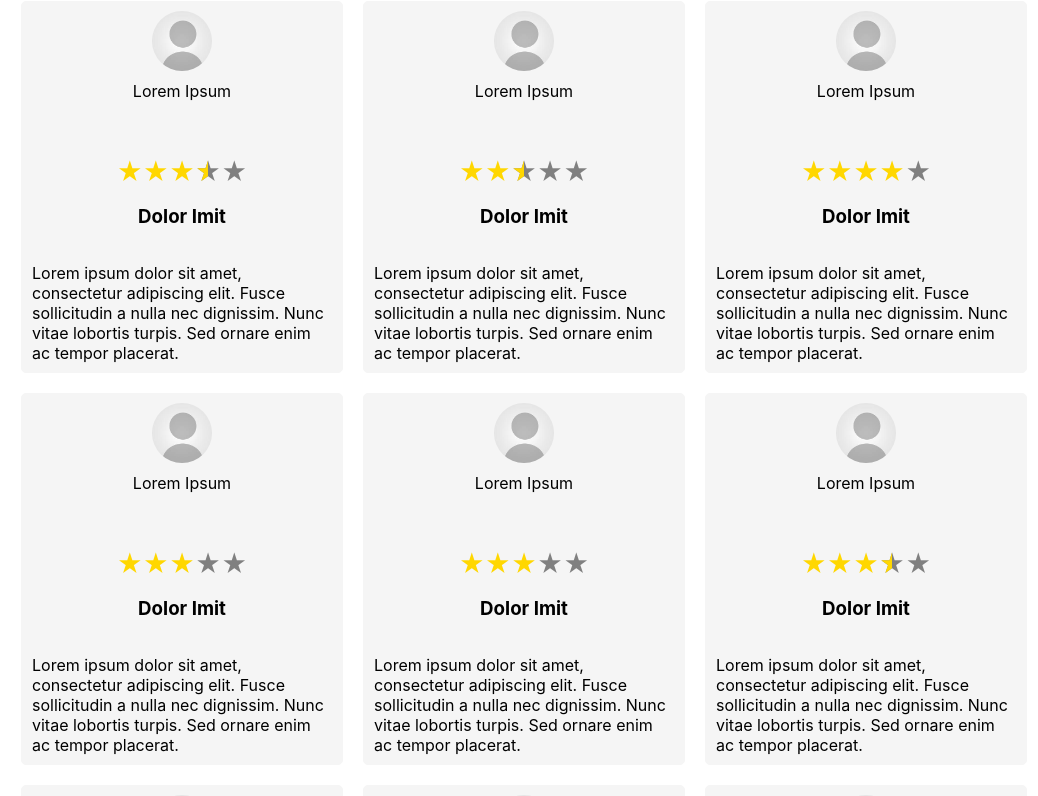
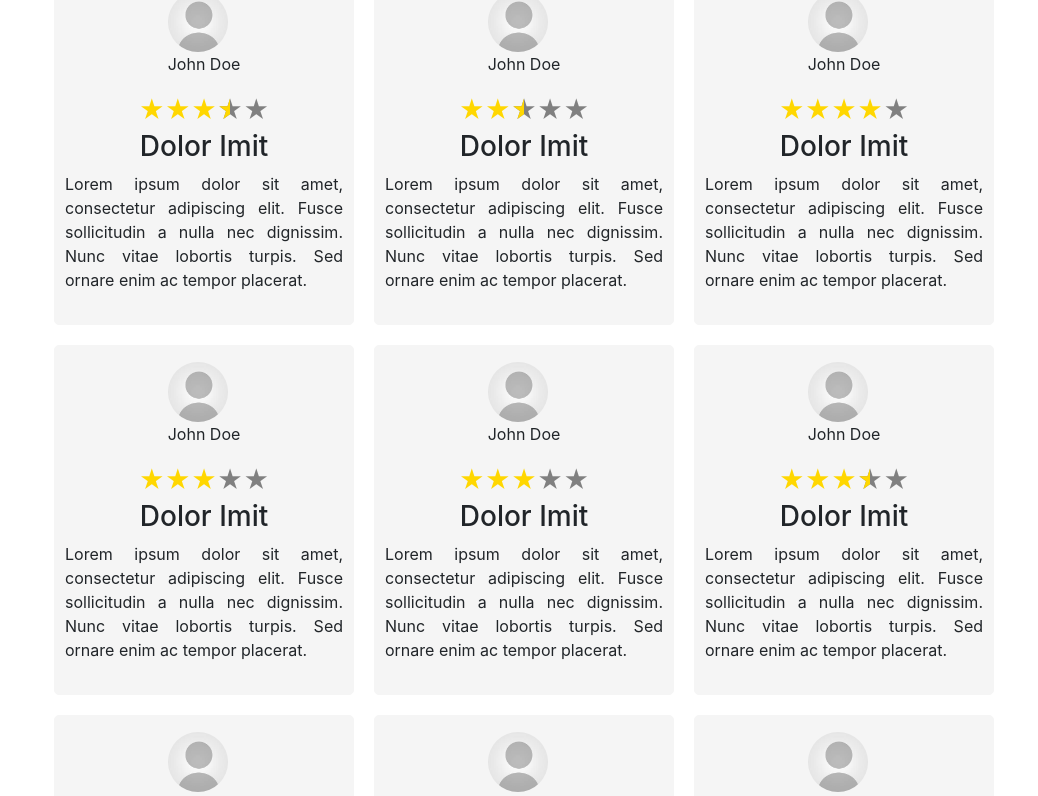
Before and after one commit to NikhilKr872/ecommerce-react, a React (Create React App) app: page /review in a window 1280 px wide. Shown: the part 213-1009 px from the top of the page, without its empty margins (116-1154 px from the left). Built offline with nearby package versions, Linux system fonts and the light colour scheme.

Commit message:
now uses bootstrap

```diff
--- a/public/index.html
+++ b/public/index.html
@@ -25,6 +25,7 @@
       Learn how to configure a non-root public URL by running `npm run build`.
     -->
     <title>Ecommerce Site</title>
+    <link href="https://cdn.jsdelivr.net/npm/bootstrap@5.1.3/dist/css/bootstrap.min.css" rel="stylesheet" integrity="sha384-1BmE4kWBq78iYhFldvKuhfTAU6auU8tT94WrHftjDbrCEXSU1oBoqyl2QvZ6jIW3" crossorigin="anonymous">
   </head>
   <body>
     <noscript>You need to enable JavaScript to run this app.</noscript>
--- a/src/App.css
+++ b/src/App.css
@@ -2,9 +2,21 @@
   text-align: center;
 }
 
+.products{
+  gap:10px
+}
+
+.singlep{
+  width: 300px;
+
+  max-height: fit-content;
+  gap:10px;
+
+}
+
 /* Products */
 
-.products{
+/* .products{
 
   display: flex;
   align-items: center;
@@ -15,17 +27,17 @@
   padding: 20px;
   height: fit-content;
   background-color: white;
-}
+} */
 
 /* product image */
 
-img{
+/* img{
   height: 150px;
   width: 150px;
-}
+} */
 
 /* Single product */
-
+/*
 .singleproduct{
   border: 1px solid whitesmoke;
   display: flex;
@@ -41,16 +53,16 @@ img{
 
 .singleproduct:hover{
   box-shadow: 1px 0px 25px lightgrey;
-}
+} */
 
 /* product Description */
 
-.description{
+/* .description{
   text-align: center;
-}
+} */
 
 /* figure */
-figure{
+/* figure{
   display: flex;
   flex-direction: column;
   justify-content: center;
@@ -62,11 +74,11 @@ figcaption{
   width: 100%;
   height: 50px;
   margin-bottom: 10px;
-}
+} */
 
 /* Description Button */
 
-.descriptionbtn{
+/* .descriptionbtn{
   height: 30px;
   width: fit-content;
   padding: 5px;
@@ -74,16 +86,16 @@ figcaption{
   background-color: white;
   border-radius: 5px;
   margin-top: 10px;
-}
+} */
 
-.descriptionbtn:hover{
+/* .descriptionbtn:hover{
   box-shadow: 1px 0px 10px lightgrey;
-}
+} */
 
 
 /* dropdown */
 
-.dropdown{
+/* .dropdown{
 
   text-align: right;
   width: 100%;
@@ -91,15 +103,15 @@ figcaption{
   margin-right: auto;
 
 
-}
+} */
 
-select{
+/* select{
   height: 40px;
 }
 
 .dropdown select{
   margin-left: 10px;
-}
+} */
 
 /* loader */
 
@@ -135,8 +147,9 @@ select{
 }
 
 
+
 /* Stock */
-.stock{
+/* .stock{
   display: flex;
   flex-direction: column;
   justify-content: center;
@@ -149,12 +162,12 @@ select{
   flex-direction: row;
   gap:5px;
   align-items: center;
-}
+} */
 
-@media screen and (max-width:570px) {
+/* @media screen and (max-width:570px) {
 
   figcaption{
     margin-bottom: 25px;
 
   }
-}
+} */
--- a/src/App.js
+++ b/src/App.js
@@ -25,7 +25,7 @@ export default class App extends Component {
 
   componentDidMount = () => {
     this.getData()
-    document.title="Ecommerce Site"
+
   }
 
   set = (pData) => {
@@ -115,26 +115,26 @@ export default class App extends Component {
             </select>
           </label>
         </div>
-        {this.state.error ? <Error /> : !this.state.recieved ? <Loader /> : (<div className='products' id="shop">
+        {this.state.error ? <Error /> : !this.state.recieved ? <Loader /> : (<div className='d-flex flex-row flex-wrap justify-content-between align-items-center products' id="shop">
 
           {
             this.state.products.map((prod) => {
-              return (<div key={prod.id} className="singleproduct">
-                <figure>
-                  <img src={prod.image} alt={prod.title} title={prod.title} />
-                  <figcaption style={{fontWeight:"500"}}>{prod.title}</figcaption>
+              return (<div key={prod.id} className="singlep d-flex flex-column align-items-center justify-content-center text-center bg-light p-3 m-2 shadow bg-white rounded">
+                <figure className='m-0'>
+                  <img src={prod.image} alt={prod.title} title={prod.title} style={{width:"150px",height:"150px"}}/>
+                  <figcaption className='font-weight-bold h-50'>{prod.title}</figcaption>
                 </figure>
-                <div className='ReactStars'><ReactStars count={5} value={prod.rating.rate} size={25} isHalf={true} edit={false} /></div>
-                <p style={{fontWeight:"700"}}>${prod.price}</p>
-                <div className='stock'>
-                  {this.state.stockArr[prod.id]===0?<p style={{color:"red"}}>Out of Stock</p>:<p>Item in Stock</p>}
-                  <span className="additem">
+                <div className='text-center'><ReactStars count={5} value={prod.rating.rate} size={25} isHalf={true} edit={false} /></div>
+                <div style={{fontWeight:"700"}} className='text-center'>${prod.price}</div>
+                <div className='d-flex flex-column justify-content-center'>
+                  {this.state.stockArr[prod.id]===0?<div className='text-danger' >Out of Stock</div>:<div>Item in Stock</div>}
+                  <span>
                    <CgMathMinus/> {this.state.stockArr[prod.id]}<CgMathPlus/>
                   </span>
                 </div>
 
-                <button onClick={() => { this.renderDisc(prod.id) }} className='descriptionbtn'>Description</button>
-                {this.state.descArr[prod.id] ? <p className='description'>{prod.description}</p> : undefined}
+                <button onClick={() => { this.renderDisc(prod.id) }} className='btn btn-light btn-outline-dark'>Description</button>
+                {this.state.descArr[prod.id] ? <p className='text-center'>{prod.description}</p> : undefined}
 
               </div>)
             })
--- a/src/components/Review.js
+++ b/src/components/Review.js
@@ -21,7 +21,7 @@ export default class Review extends Component {
                     <div className='singleUserReview'>
                         <figure>
                             <img src={user} alt="User"/>
-                            <figcaption>Lorem Ipsum</figcaption>
+                            <figcaption>John Doe</figcaption>
                         </figure>
                         <div>
                             <ReactStars count={5} isHalf={true} size={25} edit={false} value={3.5}/>
@@ -36,7 +36,7 @@ export default class Review extends Component {
                     <div className='singleUserReview'>
                         <figure>
                             <img src={user} alt="User"/>
-                            <figcaption>Lorem Ipsum</figcaption>
+                            <figcaption>John Doe</figcaption>
                         </figure>
                         <div>
                             <ReactStars count={5} isHalf={true} size={25} edit={false} value={2.5}/>
@@ -51,7 +51,7 @@ export default class Review extends Component {
                     <div className='singleUserReview'>
                         <figure>
                             <img src={user} alt="User"/>
-                            <figcaption>Lorem Ipsum</figcaption>
+                            <figcaption>John Doe</figcaption>
                         </figure>
                         <div>
                             <ReactStars count={5} isHalf={true} size={25} edit={false} value={4}/>
@@ -66,7 +66,7 @@ export default class Review extends Component {
                     <div className='singleUserReview'>
                         <figure>
                             <img src={user} alt="User"/>
-                            <figcaption>Lorem Ipsum</figcaption>
+                            <figcaption>John Doe</figcaption>
                         </figure>
                         <div>
                             <ReactStars count={5} isHalf={true} size={25} edit={false} value={3}/>
@@ -81,7 +81,7 @@ export default class Review extends Component {
                     <div className='singleUserReview'>
                         <figure>
                             <img src={user} alt="User"/>
-                            <figcaption>Lorem Ipsum</figcaption>
+                            <figcaption>John Doe</figcaption>
                         </figure>
                         <div>
                             <ReactStars count={5} isHalf={true} size={25} edit={false} value={3}/>
@@ -96,7 +96,7 @@ export default class Review extends Component {
                     <div className='singleUserReview'>
                         <figure>
                             <img src={user} alt="User"/>
-                            <figcaption>Lorem Ipsum</figcaption>
+                            <figcaption>John Doe</figcaption>
                         </figure>
                         <div>
                             <ReactStars count={5} isHalf={true} size={25} edit={false} value={3.5}/>
@@ -111,7 +111,7 @@ export default class Review extends Component {
                     <div className='singleUserReview'>
                         <figure>
                             <img src={user} alt="User"/>
-                            <figcaption>Lorem Ipsum</figcaption>
+                            <figcaption>John Doe</figcaption>
                         </figure>
                         <div>
                             <ReactStars count={5} isHalf={true} size={25} edit={false} value={1.5}/>
@@ -126,7 +126,7 @@ export default class Review extends Component {
                     <div className='singleUserReview'>
                         <figure>
                             <img src={user} alt="User"/>
-                            <figcaption>Lorem Ipsum</figcaption>
+                            <figcaption>John Doe</figcaption>
                         </figure>
                         <div>
                             <ReactStars count={5} isHalf={true} size={25} edit={false} value={4}/>
@@ -141,7 +141,7 @@ export default class Review extends Component {
                     <div className='singleUserReview'>
                         <figure>
                             <img src={user} alt="User"/>
-                            <figcaption>Lorem Ipsum</figcaption>
+                            <figcaption>John Doe</figcaption>
                         </figure>
                         <div>
                             <ReactStars count={5} isHalf={true} size={25} edit={false} value={2}/>
@@ -156,7 +156,7 @@ export default class Review extends Component {
                     <div className='singleUserReview'>
                         <figure>
                             <img src={user} alt="User"/>
-                            <figcaption>Lorem Ipsum</figcaption>
+                            <figcaption>John Doe</figcaption>
                         </figure>
                         <div>
                             <ReactStars count={5} isHalf={true} size={25} edit={false} value={3.5}/>
--- a/src/components/css/header.css
+++ b/src/components/css/header.css
@@ -29,7 +29,7 @@
 
 .Nav button{
     height: 30px;
-    width: 60px;
+    width: fit-content;
     text-align: center;
     border: 1px solid whitesmoke;
     background-color: white;
--- a/src/components/css/review.css
+++ b/src/components/css/review.css
@@ -3,7 +3,7 @@
     flex-direction: column;
     flex-wrap: wrap;
     justify-content: center;
-    align-items: center;
+
     background-color: white;
     padding: 20px;
 }
@@ -14,6 +14,7 @@
     justify-content: center;
     flex-wrap: wrap;
     gap: 20px;
+    align-items: center;
 
 }
 
@@ -36,6 +37,7 @@
 }
 
 
+
 .singleUserReview figure img{
     height: 60px;
     width: 60px;
@@ -47,6 +49,7 @@
     display: flex;
     flex-direction: column;
     align-items: center;
+    text-align: justify;
 }
 
 @media screen and (max-width: 570px) {
--- a/src/components/css/user.css
+++ b/src/components/css/user.css
@@ -4,12 +4,13 @@
     justify-content: center;
     align-items: center;
     background-color: white;
-    width: fit-content;
+    width: 300px;
     height: fit-content;
     gap: 0px;
     margin-left: auto;
     margin-right: auto;
     border-radius: 5px;
+    padding:10px
 }
 
 .user:hover{
```
Also changed, not shown: src/components/Header.js (line endings or trailing spaces), src/components/User.js (line endings or trailing spaces).
